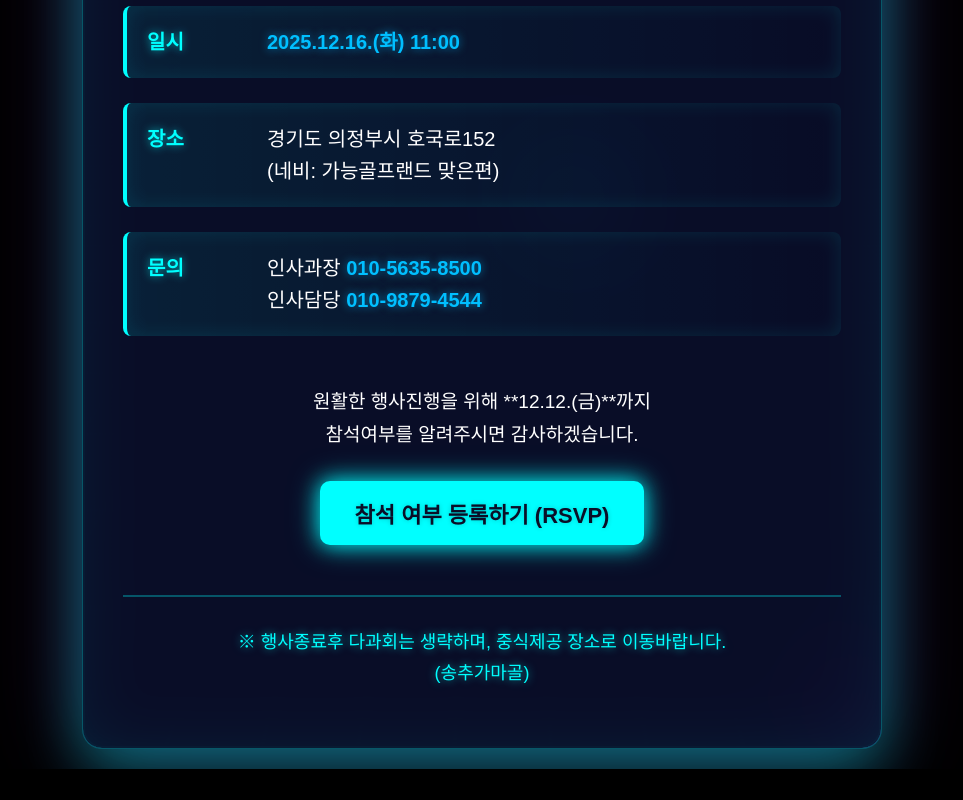
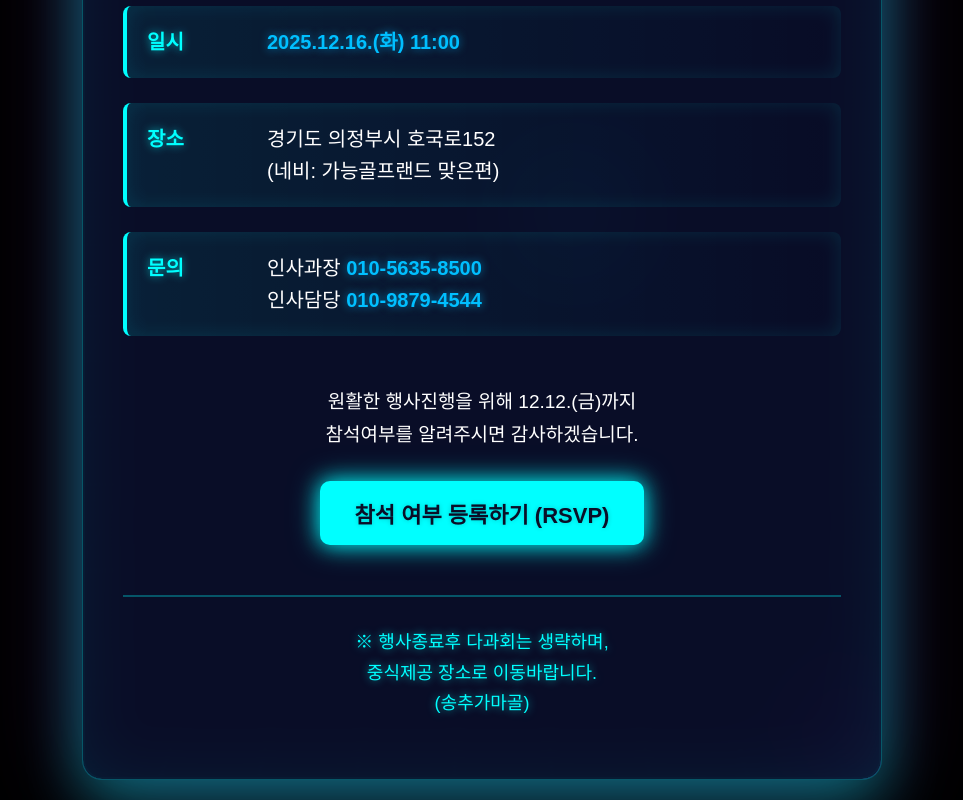
Before and after one commit to yunchulmin/invitation, a plain HTML site: page index.html in a window 1280 px wide. Shown: the part 552-1352 px from the top of the page, without its empty margins (158-1121 px from the left). Before the commit the page ends 1321 px from the top, so only its background shows below. Drawn offline with Linux system fonts and the light colour scheme.

Commit message:
Update index.html
미리보기 페이지 수정

```diff
--- a/index.html
+++ b/index.html
@@ -7,8 +7,11 @@
 
     <meta property="og:title" content="육군 제 3398부대장 이·취임식 초청장">
     <meta property="og:description" content="제 3398부대장 이·취임식에 정중히 초대합니다. 12.12(금)까지 참석 여부를 알려주시면 감사하겠습니다.">
-    <meta property="og:image" content="YOUR_IMAGE_FILE_HERE.jpg">
-    <meta property="og:url" content="YOUR_GITHUB_PAGES_URL_HERE"> <meta property="og:type" content="website">
+
+    <meta property="og:image" content="invit.jpg">
+
+    <meta property="og:url" content="YOUR_GITHUB_PAGES_URL_HERE">
+    <meta property="og:type" content="website">
     <style>
         * {
             margin: 0;
@@ -633,7 +636,7 @@
 
             <div class="rsvp-section">
                 <p class="rsvp-text">
-                    원활한 행사진행을 위해 **12.12.(금)**까지<br>
+                    원활한 행사진행을 위해 12.12.(금)까지<br>
                     참석여부를 알려주시면 감사하겠습니다.
                 </p>
 
@@ -642,7 +645,7 @@
                 </a>
             </div>
             <div class="footer-note">
-                <p>※ 행사종료후 다과회는 생략하며, 중식제공 장소로 이동바랍니다.<br>(송추가마골)</p>
+                <p>※ 행사종료후 다과회는 생략하며, <br> 중식제공 장소로 이동바랍니다.<br>(송추가마골)</p>
             </div>
         </div>
     </div>
```
